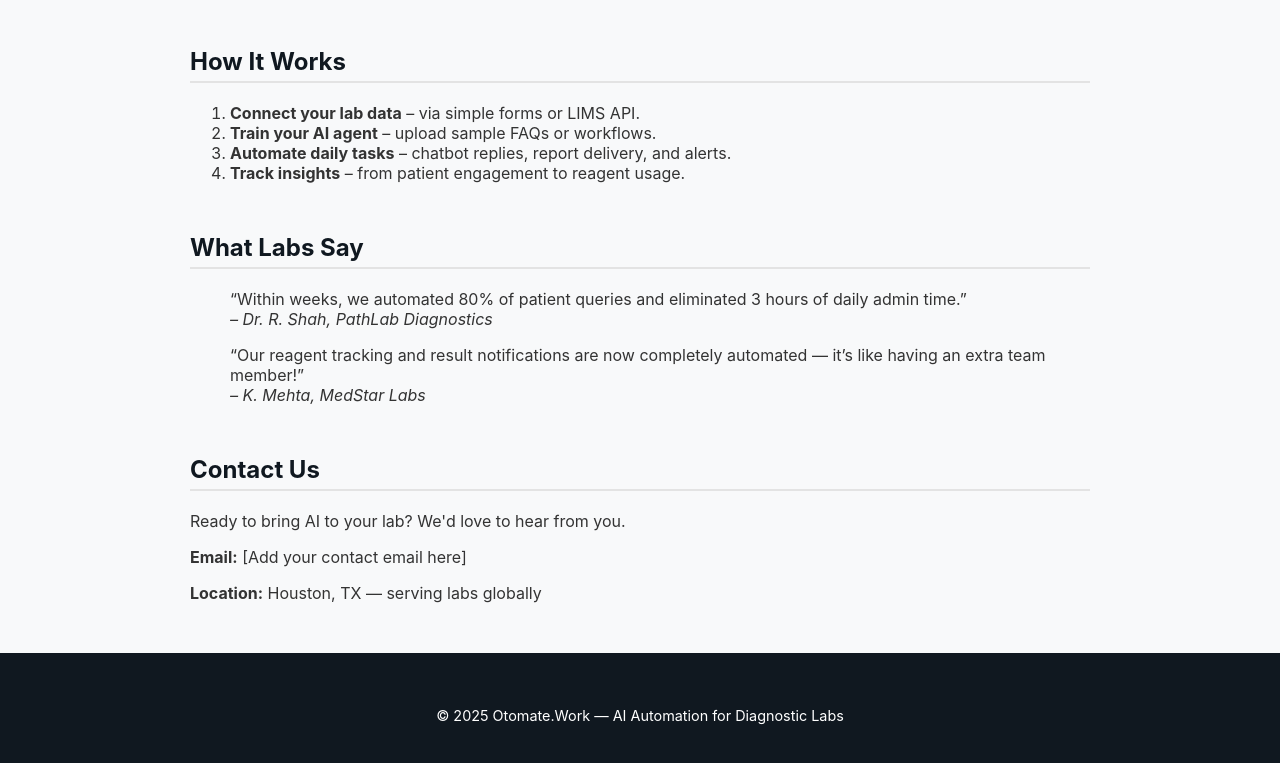
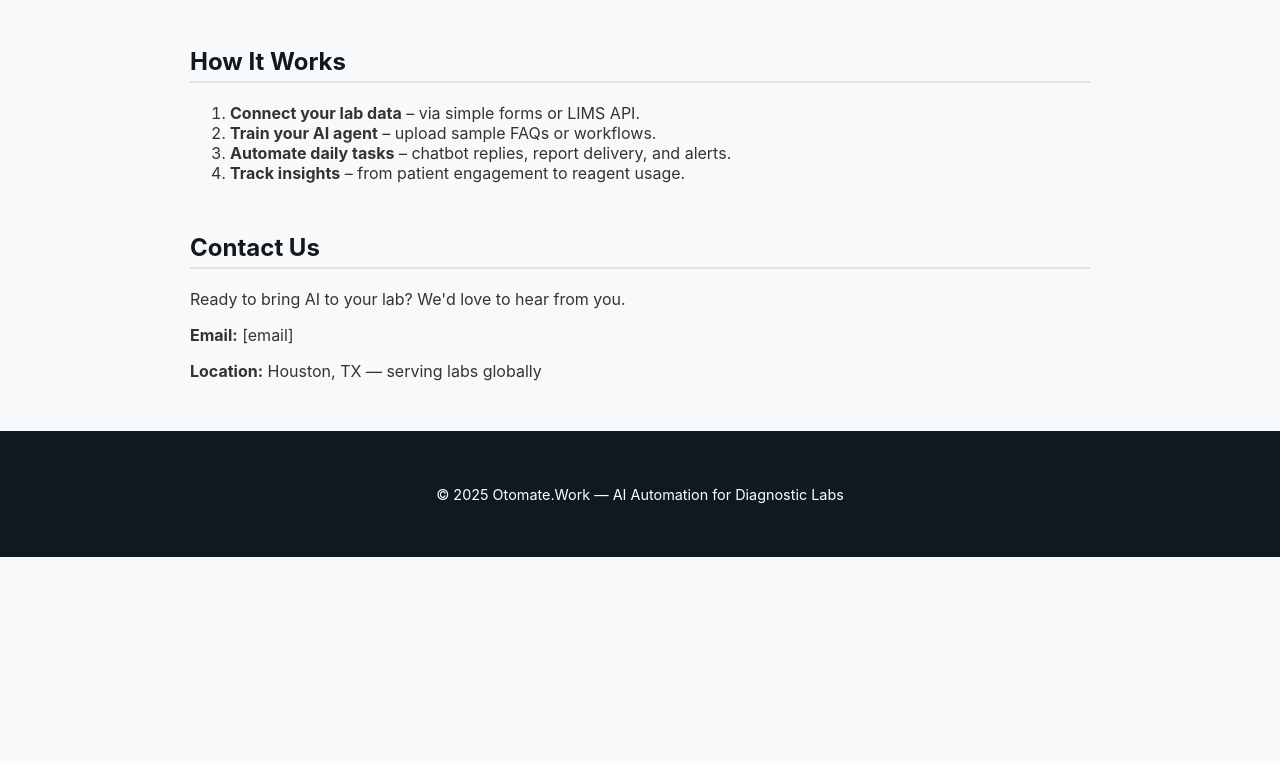
Before and after one commit to veee-hub/veee-hub.github.io, a plain HTML site: page index.html in a window 1280 px wide. Shown: the part 986-1749 px from the top of the page. After the commit the page ends 1543 px from the top, so only its background shows below. Drawn offline with Linux system fonts and the light colour scheme.

Commit message:
Update index.html

```diff
--- a/index.html
+++ b/index.html
@@ -126,17 +126,10 @@
       <li><strong>Track insights</strong> – from patient engagement to reagent usage.</li>
     </ol>
   </section>
-
-  <section id="testimonials">
-    <h2>What Labs Say</h2>
-    <blockquote>“Within weeks, we automated 80% of patient queries and eliminated 3 hours of daily admin time.”<br><em>– Dr. R. Shah, PathLab Diagnostics</em></blockquote>
-    <blockquote>“Our reagent tracking and result notifications are now completely automated — it’s like having an extra team member!”<br><em>– K. Mehta, MedStar Labs</em></blockquote>
-  </section>
-
   <section id="contact">
     <h2>Contact Us</h2>
     <p>Ready to bring AI to your lab? We'd love to hear from you.</p>
-    <p><strong>Email:</strong> [Add your contact email here]</p>
+    <p><strong>Email:</strong> [email]</p>
     <p><strong>Location:</strong> Houston, TX — serving labs globally</p>
   </section>
 
```
